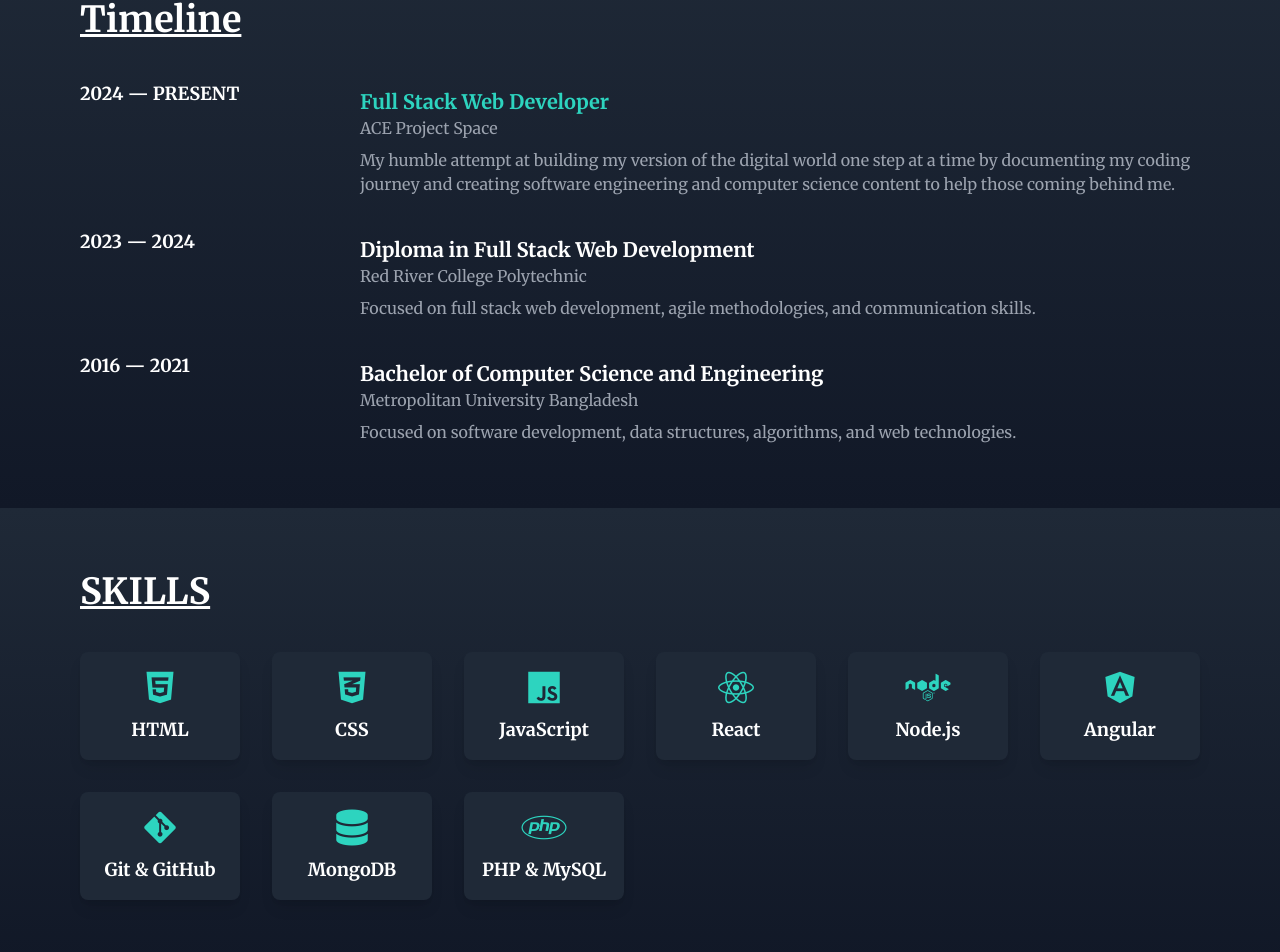
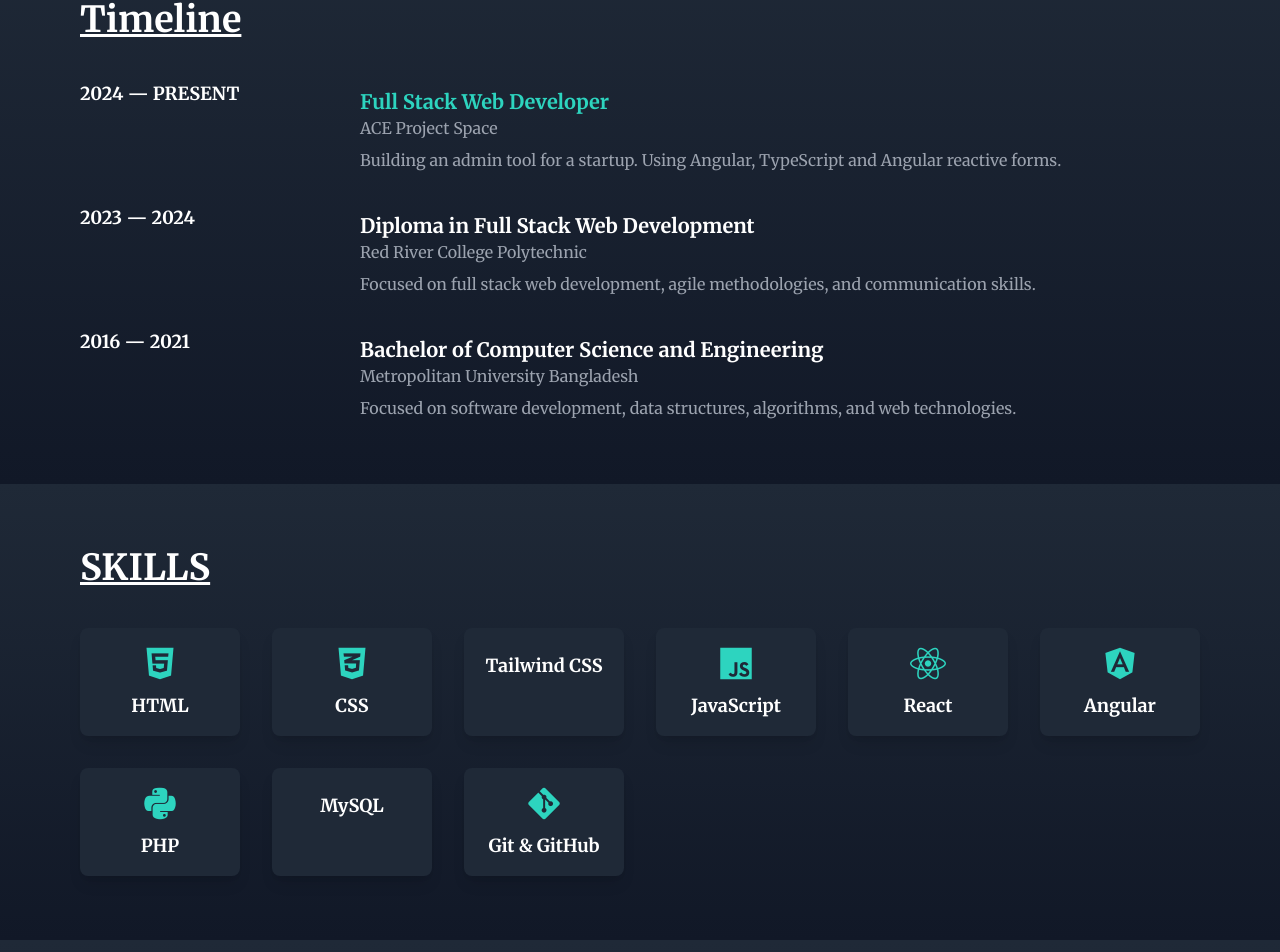
Before and after one commit to shahsarefin/shah-dev-portfolio, a React (Vite) app: page / in a window 1280 px wide. Shown: the part 1628-2580 px from the top of the page. Built offline with nearby package versions, Linux system fonts and the light colour scheme.

Commit message:
link and some content updated

```diff
--- a/src/components/Contact.jsx
+++ b/src/components/Contact.jsx
@@ -12,10 +12,10 @@ const Contact = () => {
           <a href="https://github.com/shahsarefin" target="_blank" rel="noopener noreferrer" className="m-2">
             <FontAwesomeIcon icon={faGithub} className="text-teal-400 hover:text-teal-600" />
           </a>
-          <a href="https://www.linkedin.com/in/shahsarefin/" target="_blank" rel="noopener noreferrer" className="m-2">
+          <a href="https://www.linkedin.com/in/shaharefin/" target="_blank" rel="noopener noreferrer" className="m-2">
             <FontAwesomeIcon icon={faLinkedin} className="text-teal-400 hover:text-teal-600" />
           </a>
-          <a href="mailto:shahsarefin@gmail.com" target="_blank" rel="noopener noreferrer" className="m-2">
+          <a href="mailto:shah.arefin.dev@gmail.com" target="_blank" rel="noopener noreferrer" className="m-2">
             <FontAwesomeIcon icon={faEnvelope} className="text-teal-400 hover:text-teal-600" />
           </a>
           <a href="https://twitter.com/shahsarefin" target="_blank" rel="noopener noreferrer" className="m-2">
--- a/src/components/Footer.jsx
+++ b/src/components/Footer.jsx
@@ -13,7 +13,7 @@ const Footer = () => {
           "If at first you don't succeed; call it version 1.0." - Anonymous
         </blockquote>
         <p className="text-lg mb-2">
-          Built with <FontAwesomeIcon icon={faHeart} className="text-white" /> by Tanweer | <FontAwesomeIcon icon={faCalendarAlt} className="text-white" /> {currentYear}
+          Built with <FontAwesomeIcon icon={faHeart} className="text-white" /> by Tanweer | {currentYear}
         </p>
       </div>
     </footer>
--- a/src/components/Hero.jsx
+++ b/src/components/Hero.jsx
@@ -24,7 +24,7 @@ const Hero = () => {
             <a href="https://www.linkedin.com/in/shahsarefin/" target="_blank" rel="noopener noreferrer" className="text-2xl">
               <FontAwesomeIcon icon={faLinkedin} className="text-teal-400 hover:text-teal-600" />
             </a>
-            <a href="mailto:shahsarefin@gmail.com" target="_blank" rel="noopener noreferrer" className="text-2xl">
+            <a href="mailto:shah.arefin.dev@gmail.com" target="_blank" rel="noopener noreferrer" className="text-2xl">
               <FontAwesomeIcon icon={faEnvelope} className="text-teal-400 hover:text-teal-600" />
             </a>
             <a href="https://twitter.com/shahsarefin" target="_blank" rel="noopener noreferrer" className="text-2xl">
@@ -41,7 +41,7 @@ const Hero = () => {
             <a href="https://drive.google.com/your_drive_link_here" target="_blank" rel="noopener noreferrer" className="inline-block py-1 px-2 md:px-3 bg-teal-400 text-gray-800 font-semibold rounded-lg hover:bg-teal-600 text-sm md:text-base">
               See Resume
             </a>
-            <a href="mailto:shahsarefin@gmail.com" className="inline-block py-1 px-2 md:px-3 bg-teal-400 text-gray-800 font-semibold rounded-lg hover:bg-teal-600 text-sm md:text-base">
+            <a href="mailto:shah.arefin.dev@gmail.com" className="inline-block py-1 px-2 md:px-3 bg-teal-400 text-gray-800 font-semibold rounded-lg hover:bg-teal-600 text-sm md:text-base">
               Contact Me
             </a>
           </div>
--- a/src/components/Skills.jsx
+++ b/src/components/Skills.jsx
@@ -4,13 +4,13 @@ import '@fortawesome/fontawesome-free/css/all.css';
 const skills = [
   { id: 1, name: 'HTML', icon: 'fab fa-html5' },
   { id: 2, name: 'CSS', icon: 'fab fa-css3-alt' },
-  { id: 3, name: 'JavaScript', icon: 'fab fa-js' },
-  { id: 4, name: 'React', icon: 'fab fa-react' },
-  { id: 5, name: 'Node.js', icon: 'fab fa-node' },
+  { id: 3, name: 'Tailwind CSS', icon: 'fab fa-tailwind' },
+  { id: 4, name: 'JavaScript', icon: 'fab fa-js' },
+  { id: 5, name: 'React', icon: 'fab fa-react' },
   { id: 6, name: 'Angular', icon: 'fab fa-angular' },
-  { id: 7, name: 'Git & GitHub', icon: 'fab fa-git-alt' },
-  { id: 8, name: 'MongoDB', icon: 'fas fa-database' },
-  { id: 9, name: 'PHP & MySQL', icon: 'fab fa-php' },
+  {id : 7, name: 'PHP', icon: 'fab fa-python' },
+  { id: 8, name: 'MySQL', icon: 'fab fa-mysql' },
+  { id: 9, name: 'Git & GitHub', icon: 'fab fa-git-alt' },
 ];
 
 const Skills = () => {
--- a/src/components/Timeline.jsx
+++ b/src/components/Timeline.jsx
@@ -12,7 +12,7 @@ const Timeline = () => {
               <div className="mt-2 md:w-3/4">
                 <h4 className="text-xl font-bold text-teal-400">Full Stack Web Developer</h4>
                 <p className="text-gray-400">ACE Project Space</p>
-                <p className="mt-2 text-gray-400">My humble attempt at building my version of the digital world one step at a time by documenting my coding journey and creating software engineering and computer science content to help those coming behind me.</p>
+                <p className="mt-2 text-gray-400">Building an admin tool for a startup. Using Angular, TypeScript and Angular reactive forms. </p>
               </div>
             </div>
             <div className="timeline-item flex flex-col md:flex-row">
```
